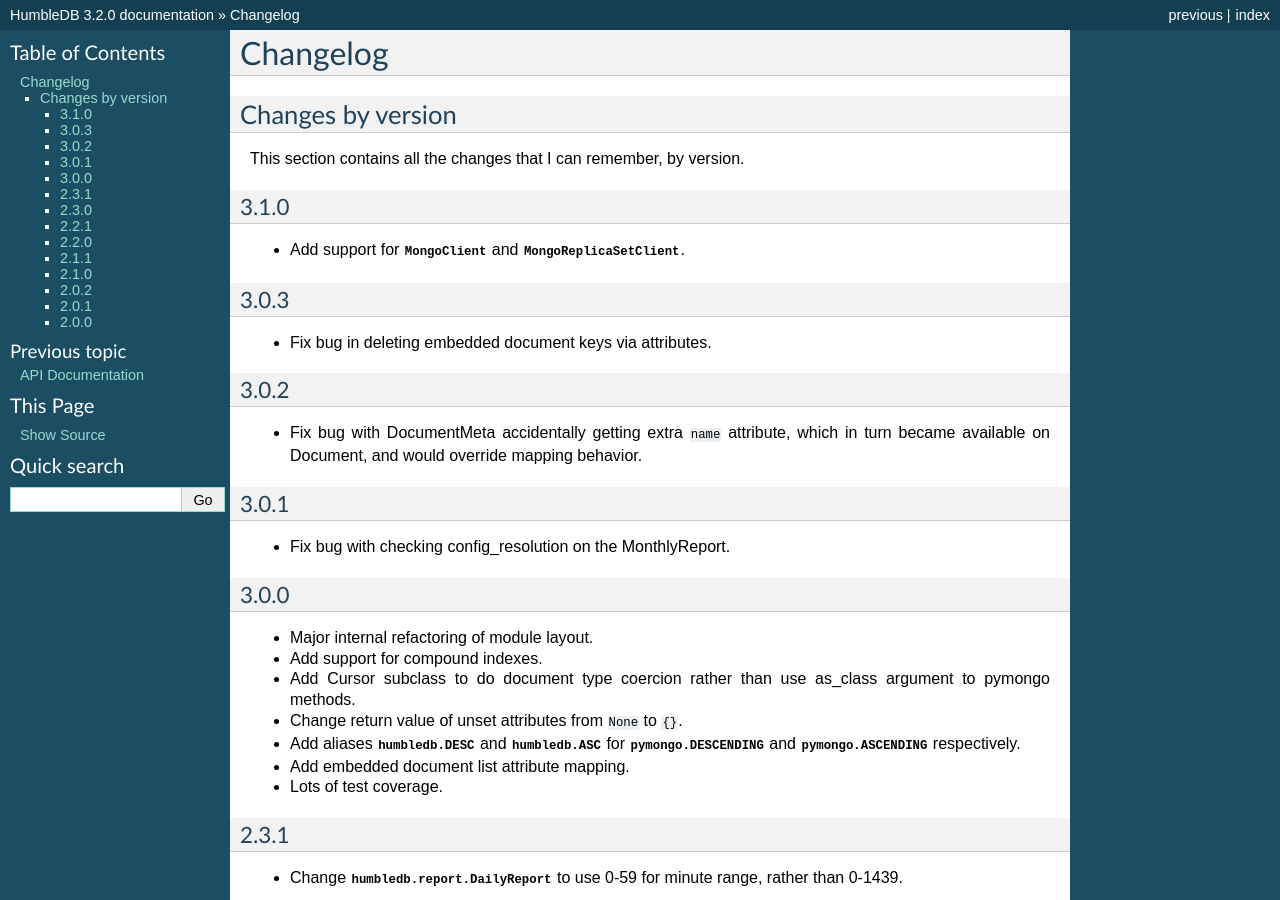
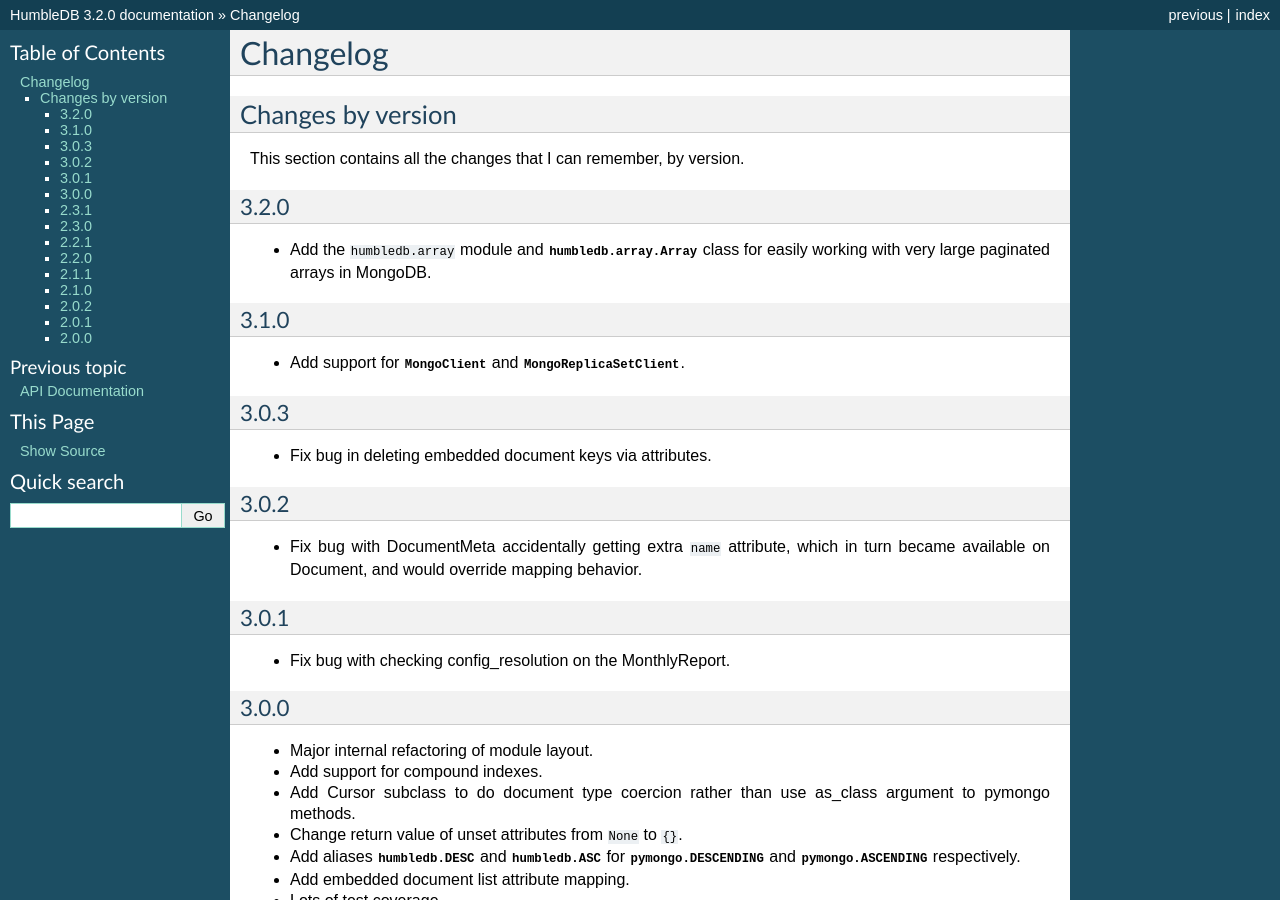
Before and after one commit to shakefu/humbledb, a Sphinx documentation site: the page built from docs/changes.rst, in a window 1280 px wide and 900 px high. Built offline with Sphinx 7.4.7, drawn with Linux system fonts in a browser that asks for light colours; cross-references to code outside the pages are shown as plain code.

Commit message:
Update changelog for 3.2.

```diff
--- a/docs/changes.rst
+++ b/docs/changes.rst
@@ -5,6 +5,12 @@
 ==================
 
 This section contains all the changes that I can remember, by version.
+
+3.2.0
+-----
+
+- Add the :module:`humbledb.array` module and :class:`humbledb.array.Array`
+  class for easily working with very large paginated arrays in MongoDB.
 
 3.1.0
 -----
```
